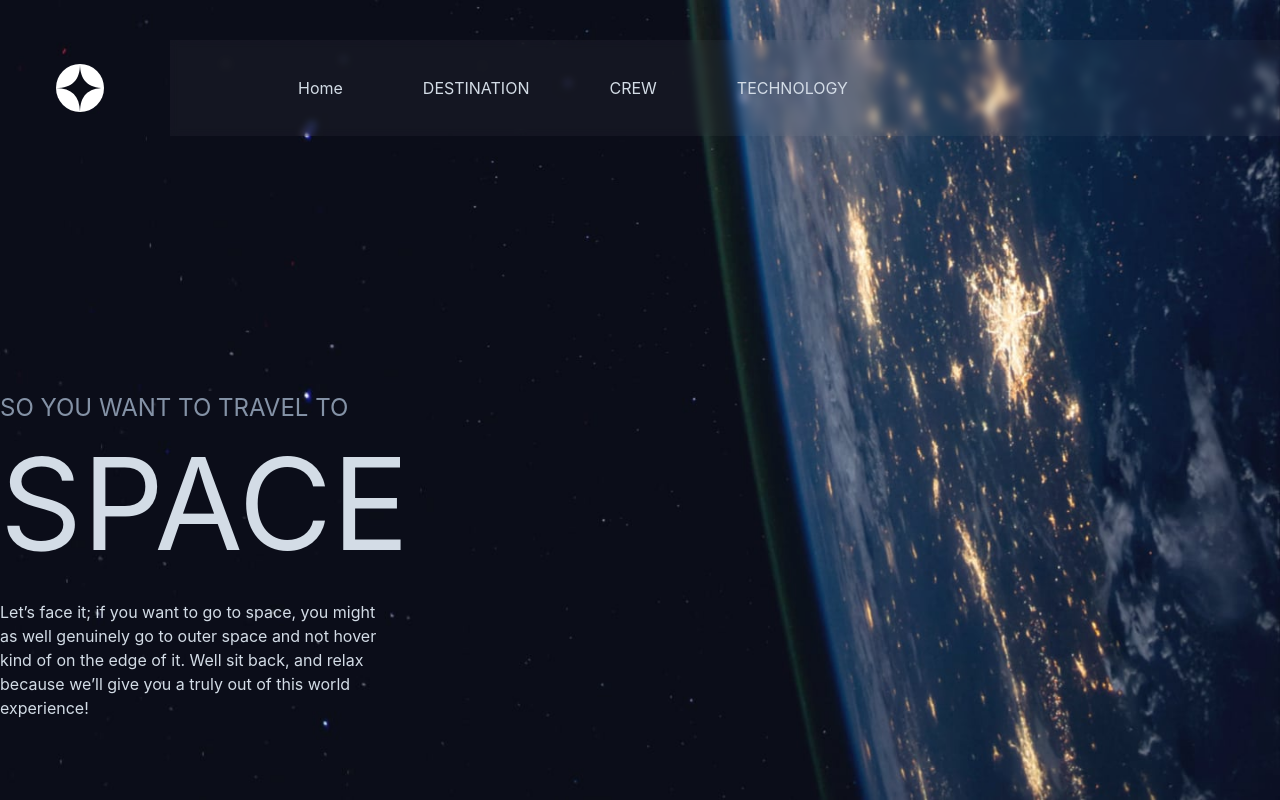
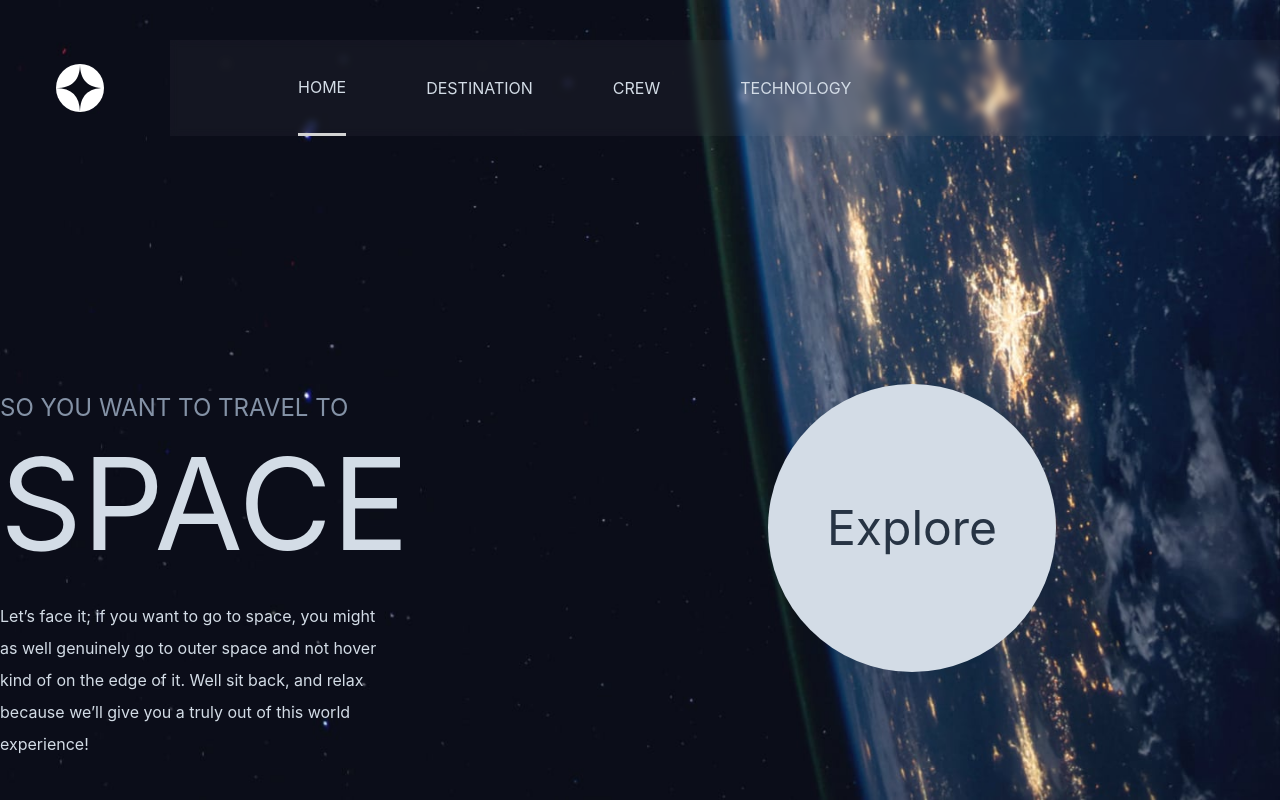
Before and after one commit to MistbornL/space-tourism, a React (Vite) app: page / in a window 1280 px wide. Built offline with nearby package versions, Linux system fonts and the light colour scheme.

Commit message:
njavigation

```diff
--- a/src/App.css
+++ b/src/App.css
@@ -10,8 +10,20 @@
   background: rgba(255, 255, 255, 0.04);
 }
 
+.nav li {
+  display: flex;
+  align-items: center;
+  justify-content: center;
+  height: 100%;
+  text-transform: uppercase;
+}
+
 @media (min-width: 768px) {
   .nav {
     width: 1110px;
   }
 }
+
+.selected {
+  border-bottom: 3px solid lightgray;
+}
--- a/src/components/Navbar.tsx
+++ b/src/components/Navbar.tsx
@@ -1,26 +1,30 @@
-import React from "react";
+import React, { useState } from "react";
 import { Link } from "react-router-dom";
 import logo from "../assets/shared/logo.svg";
 
 export const Navbar = () => {
+  const [selected, setSelected] = useState<string>("home");
+
+  const navbarItems: string[] = ["home", "destination", "crew", "technology"];
+
   return (
     <div className="flex items-center  justify-between ml-14  mt-10">
       <div>
         <img src={logo} alt="ah" />
       </div>
       <ul className="nav items-center pl-32 flex gap-20 h-24  backdrop-blur-sm text-gray-light">
-        <li>
-          <Link to={"/"}>Home</Link>
-        </li>
-        <li className="">
-          <Link to={"/destination"}>DESTINATION</Link>
-        </li>
-        <li className=" ">
-          <Link to={"/crew"}>CREW</Link>
-        </li>
-        <li className="">
-          <Link to={"/technology"}>TECHNOLOGY</Link>
-        </li>
+        {navbarItems.map((item) => {
+          return (
+            <li className={selected === item ? "selected " : "transition-all"}>
+              <Link
+                onClick={() => setSelected(item)}
+                to={`${item === "home" ? "/" : item}`}
+              >
+                {item}
+              </Link>
+            </li>
+          );
+        })}
       </ul>
     </div>
   );
--- a/src/pages/Home.tsx
+++ b/src/pages/Home.tsx
@@ -3,17 +3,22 @@ import React from "react";
 export const Home = () => {
   return (
     <div className="App ">
-      <main className=" flex-col text-gray-light mt-64">
+      <main className="flex-col  text-gray-light mt-64">
         <h3 className="uppercase text-2xl mb-4 text-gray">
           so you want to travel to
         </h3>
         <h1 className="text-9xl mb-8 uppercase">space</h1>
-        <h5 className="md:w-96">
+        <h5 className="leading-8 md:w-96">
           Let’s face it; if you want to go to space, you might as well genuinely
           go to outer space and not hover kind of on the edge of it. Well sit
           back, and relax because we’ll give you a truly out of this world
           experience!
         </h5>
+        <div className="absolute rounded-full items-center grid  md:right-56 md:top-96 bg-gray-light w-72 h-72">
+          <h1 className="text-gray-dark text-5xl flex text-center justify-center">
+            Explore
+          </h1>
+        </div>
       </main>
     </div>
   );
```
